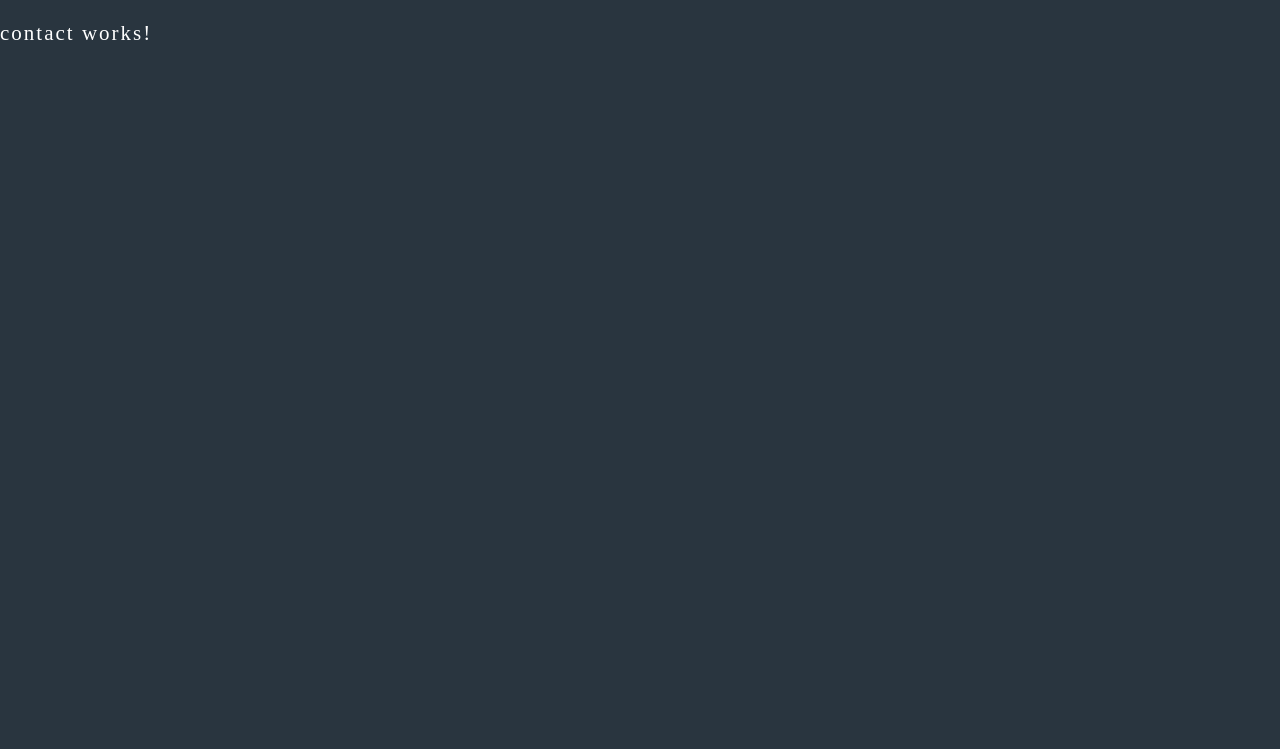
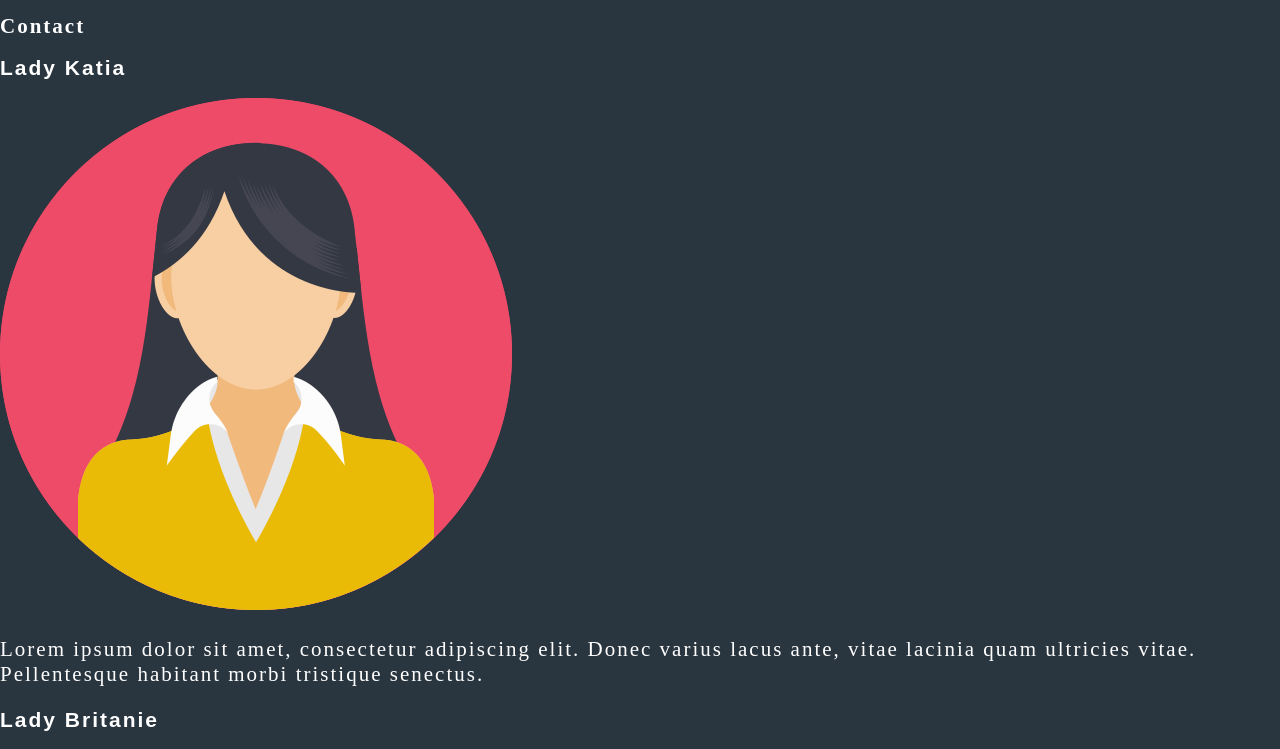
Before and after one commit to Coder269/farwest-angular, an Angular app: page /contact in a window 1280 px wide. Shown: the top 749 px of the page. Built offline with nearby package versions, Linux system fonts and the light colour scheme; a web font is replaced by a local one.

Commit message:
revert version précédente

```diff
--- a/src/app/components/contact/contact.component.html
+++ b/src/app/components/contact/contact.component.html
@@ -1 +1,58 @@
-<p>contact works!</p>
+<!DOCTYPE html>
+<html lang="en">
+  <head>
+    <meta charset="UTF-8" />
+    <meta name="viewport" content="width=device-width, initial-scale=1.0" />
+    <title>Contact</title>
+  </head>
+  <body>
+    <h1 class="Contact">Contact</h1>
+    <div id="flexbox">
+      <div class="team member">
+        <h2 class="Lady Katia">Lady Katia</h2>
+        <img class="Avatar41" src="../../assets/avatar2.png" />
+        <p>
+          Lorem ipsum dolor sit amet, consectetur adipiscing elit. Donec varius
+          lacus ante, vitae lacinia quam ultricies vitae. Pellentesque habitant
+          morbi tristique senectus.
+        </p>
+      </div>
+      <div class="team member">
+        <h2 class="Lady Britanie">Lady Britanie</h2>
+        <img class="Avatar41" src="../../assets/avatar3.png" />
+        <p>
+          Lorem ipsum dolor sit amet, consectetur adipiscing elit. Donec varius
+          lacus ante, vitae lacinia quam ultricies vitae. Pellentesque habitant
+          morbi tristique senectus.
+        </p>
+      </div>
+      <div class="team member">
+        <h2 class="Sir Mathias">Sir Mathias</h2>
+        <img class="Avatar41" src="../../assets/avatar1.png" />
+        <p>
+          Lorem ipsum dolor sit amet, consectetur adipiscing elit. Donec varius
+          lacus ante, vitae lacinia quam ultricies vitae. Pellentesque habitant
+          morbi tristique senectus.
+        </p>
+      </div>
+      <div class="team member">
+        <h2 class="Sir Mouhammad">Sir Mouhammad</h2>
+        <img class="Avatar41" src="../../assets/avatar4.png" />
+        <p>
+          Lorem ipsum dolor sit amet, consectetur adipiscing elit. Donec varius
+          lacus ante, vitae lacinia quam ultricies vitae. Pellentesque habitant
+          morbi tristique senectus.
+        </p>
+      </div>
+      <div class="team member">
+        <h2 class="Sir Benjamin">Sir Benjamin</h2>
+        <img class="Avatar41" src="../../assets/avatar5.png" />
+        <p>
+          Lorem ipsum dolor sit amet, consectetur adipiscing elit. Donec varius
+          lacus ante, vitae lacinia quam ultricies vitae. Pellentesque habitant
+          morbi tristique senectus.
+        </p>
+      </div>
+    </div>
+  </body>
+</html>
```
